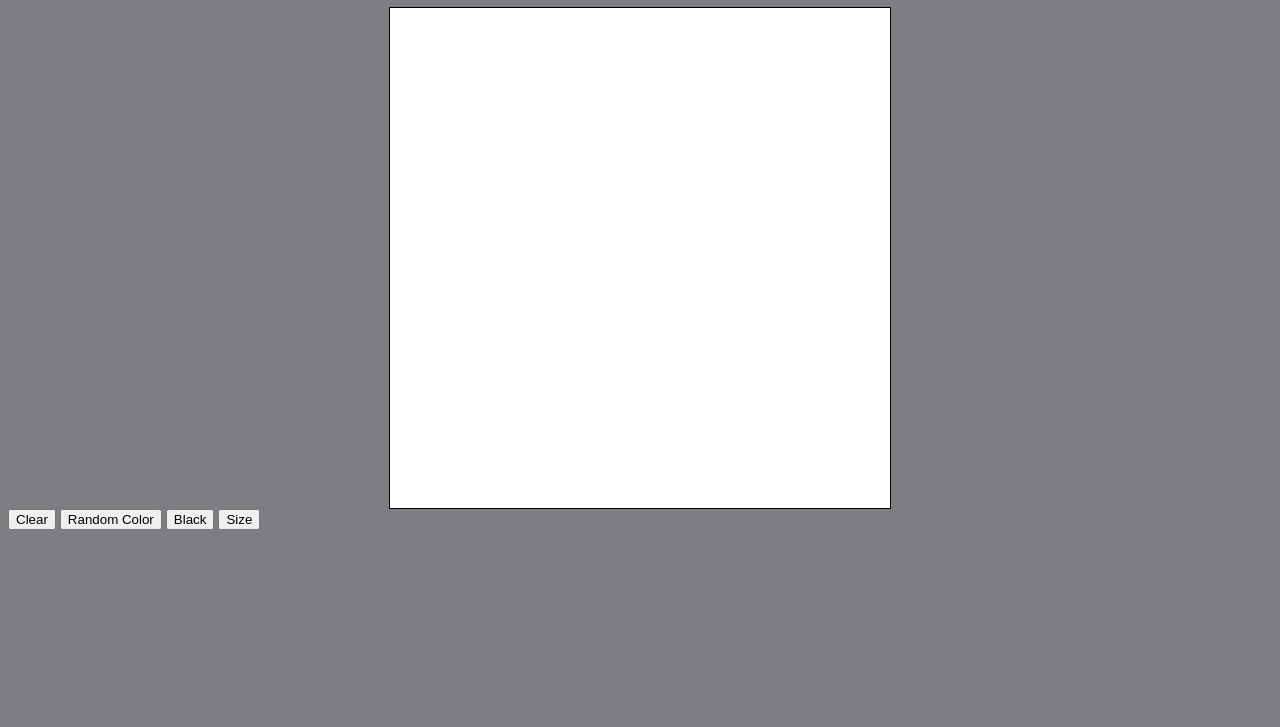
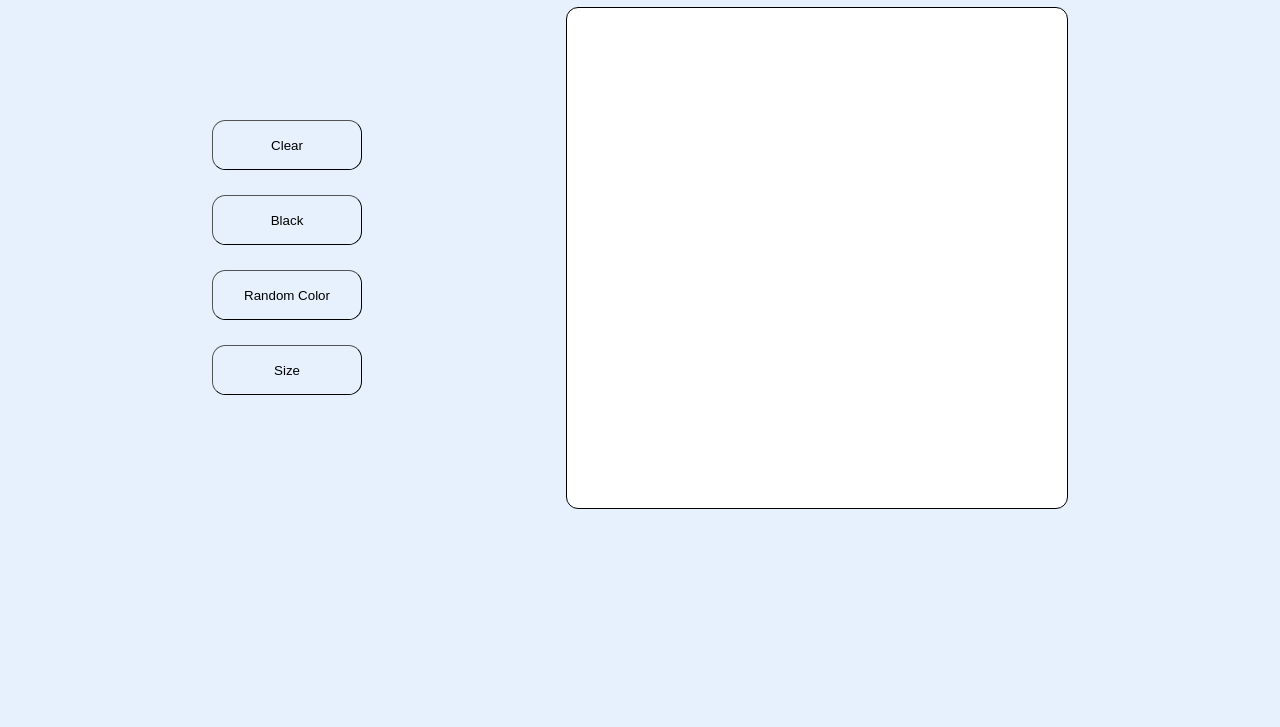
Before and after one commit to ncbock/TOP, a plain HTML site: page JavaScript_Basics/Etch-A-Sketch/index.html in a window 1280 px wide. Shown: the part 73-800 px from the top of the page. Drawn offline with Linux system fonts and the light colour scheme.

Commit message:
updated style and formatting of html

```diff
--- a/JavaScript_Basics/Etch-A-Sketch/etchasketch.js
+++ b/JavaScript_Basics/Etch-A-Sketch/etchasketch.js
@@ -2,7 +2,7 @@ let defaultSize = 16
 let currentMode = 'black'
 
 //Grab the conatiner div in the body of the HTML
-const container = document.querySelector('#container');
+const container = document.getElementById('container');
 
 //Function for creating the grid on load and when grid is resized
 function createGrid(size){
@@ -14,7 +14,7 @@ function createGrid(size){
         const div = document.createElement('div');//Create a single div
         div.classList.add("grid-item")
         container.appendChild(div);
-    }
+     }
 
     const gridItems = document.querySelectorAll(".grid-item");
     gridItems.forEach((gridItem) => {
--- a/JavaScript_Basics/Etch-A-Sketch/index.html
+++ b/JavaScript_Basics/Etch-A-Sketch/index.html
@@ -7,13 +7,20 @@
         <title>Etch-a-Sketch</title>
     </head>
     <body>
-        <h1>Etch-A-Sketch</h1>
-        <div id = "container" class = "grid-container">
+        <header>
+            <h1>Etch-A-Sketch</h1>
+        </header>
 
-        </div>
-        <button id="clear">Clear</button>
-        <button id="random">Random Color</button>
-        <button id="black">Black</button>
-        <button id="size">Size</button>
+        <main class="main">
+            <div class = "buttons">
+                <button id="clear">Clear</button>
+                <button id="black">Black</button>
+                <button id="random">Random Color</button>
+                <button id="size">Size</button>
+            </div>
+            <div id = "container" class = "grid-container"> </div>
+        </main>
+
+
     </body>
 </html>
--- a/JavaScript_Basics/Etch-A-Sketch/style.css
+++ b/JavaScript_Basics/Etch-A-Sketch/style.css
@@ -1,17 +1,21 @@
 .grid-container{
     background-color: white;
     display: grid;
-    text-align: center;
     height: 500px;
     width: 500px;
     border-style: solid;
     border-width: 1px;
     margin-left: auto;
     margin-right: auto;
+    border-radius: 12px 12px 12px 12px;
 }
 
 .grid-item{
 
+}
+
+header {
+    justify-content: center;
 }
 
 h1{
@@ -19,5 +23,31 @@ h1{
 }
 
 html {
-    background-color: rgb(125,125,130);
+    background-color: #E6F1FD;
 }
+
+button {
+    width: 150px;
+    height: 50px;
+    background-color: inherit;
+    border-radius: 1em 1em 1em 1em;
+    border-width: 1px;
+    border-color: 'black';
+}
+
+.buttons {
+    display: flex;
+    flex-direction: column;
+    align-items: center;
+    justify-content: center;
+    gap: 25px;
+    margin-left: auto;
+    margin-right: 0px;
+}
+
+.main{
+    display: flex;
+    flex-direction: row;
+    align-items: center;
+
+}
```
